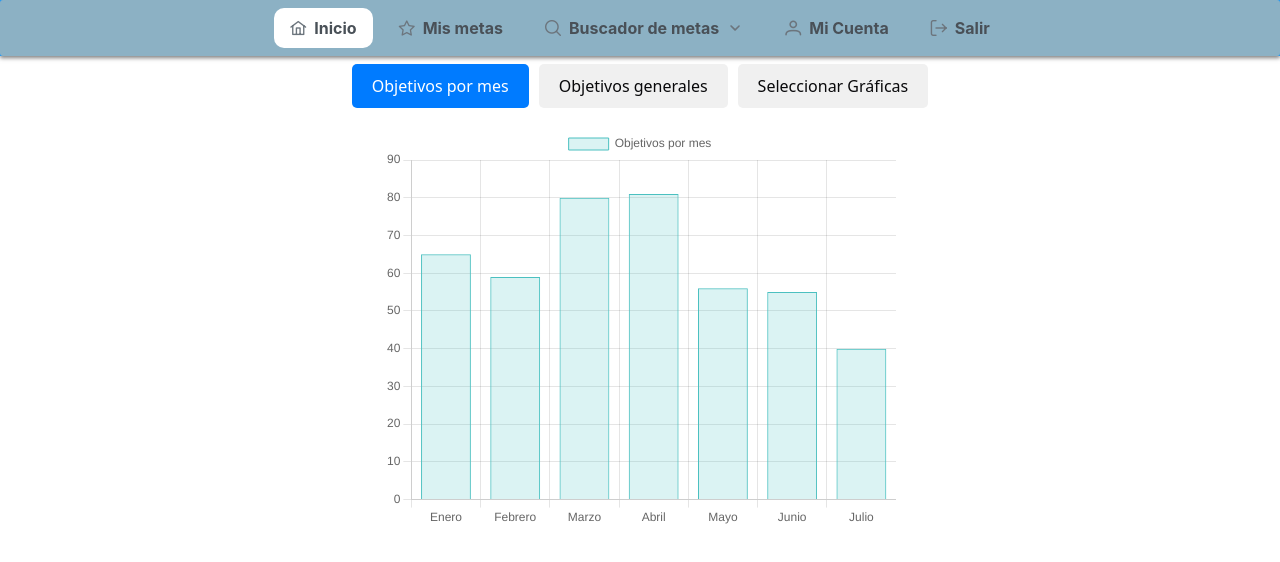
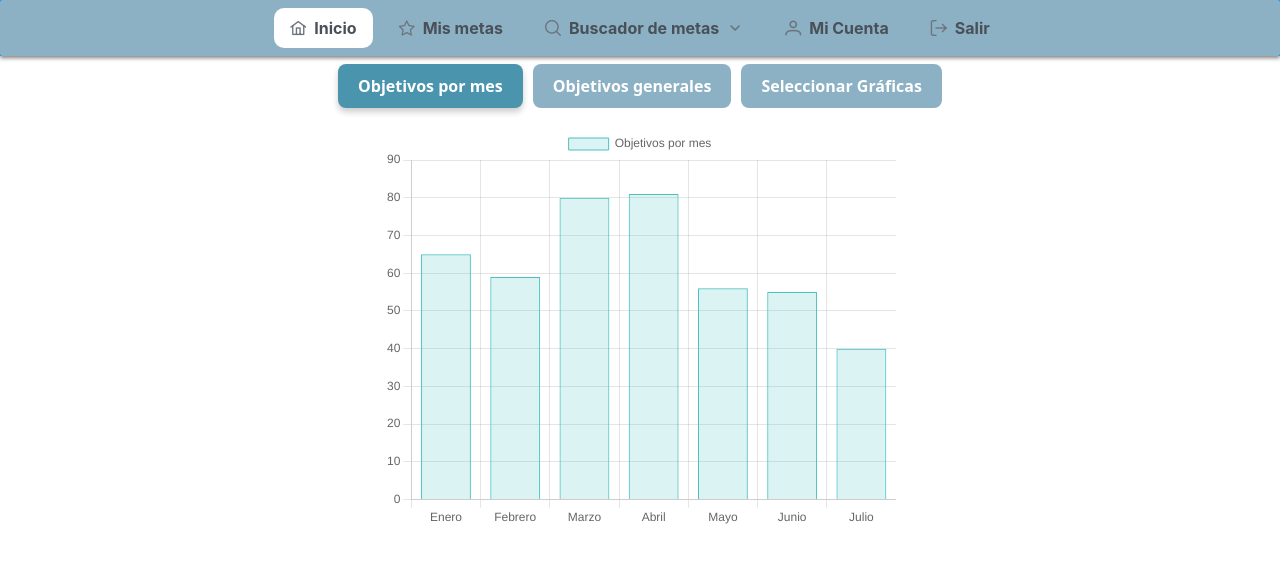
Before and after one commit to brianpardogaona/Sistema_de_Gestion_Personal, a React (Vite) app in the folder frontend/: page /inicio in a window 1280 px wide. Shown: the top 562 px of the page. Built offline with nearby package versions, Linux system fonts and the light colour scheme.

Commit message:
Graficas actulizadas y funcionales | Sin datos reales

```diff
--- a/frontend/src/pages/Inicio_Components/Grafica.jsx
+++ b/frontend/src/pages/Inicio_Components/Grafica.jsx
@@ -111,6 +111,12 @@ function Grafica() {
     };
   }, [selectedCharts]);
 
+  useEffect(() => {
+  if (activeTab === "select" && selectedCharts.length > 0) {
+    setSelectedCharts([...selectedCharts]);
+  }
+}, [activeTab]);
+
   const toggleChart = (chart) => {
     setSelectedCharts((prev) => {
       if (prev.includes(chart)) {
@@ -141,7 +147,7 @@ function Grafica() {
                   onChange={() => toggleChart(chart)}
                   disabled={!selectedCharts.includes(chart) && selectedCharts.length >= 4}
                 />
-                {chart}
+                {"  " + chart}
               </label>
             ))}
           </div>
--- a/frontend/src/routes.jsx
+++ b/frontend/src/routes.jsx
@@ -2,7 +2,7 @@ import { Routes, Route } from "react-router-dom";
 import Login from "./pages/Login";
 import Inicio from "./pages/Inicio";
 import MisMetas from "./pages/MisMetas";
-import MiCuenta from "./pages/MiCuenta"
+import MiCuenta from "./pages/MiCuenta";
 
 function App() {
   return (
--- a/frontend/src/styles/chart.css
+++ b/frontend/src/styles/chart.css
@@ -1,5 +1,4 @@
-.chart-space{
-
+.chart-space {
   height: 50vh;
 }
 
@@ -21,16 +20,20 @@
   font-size: 16px;
   border: none;
   cursor: pointer;
-  background-color: #f0f0f0;
-  border-radius: 5px;
-  transition: background-color 0.3s ease;
+  background-color: #8cb1c4;
+  color: white;
+  border-radius: 8px;
+  font-weight: bold;
+  transition: background-color 0.3s ease, transform 0.2s;
 }
 
 .chart-tabs button:hover {
-  background-color: #ddd;
+  background-color: #769eaf;
+  transform: scale(1.05);
 }
 
 .chart-tabs .active {
-  background-color: #007bff;
+  background-color: #4a95ad;
   color: white;
+  box-shadow: 0px 4px 6px rgba(0, 0, 0, 0.2);
 }
```
